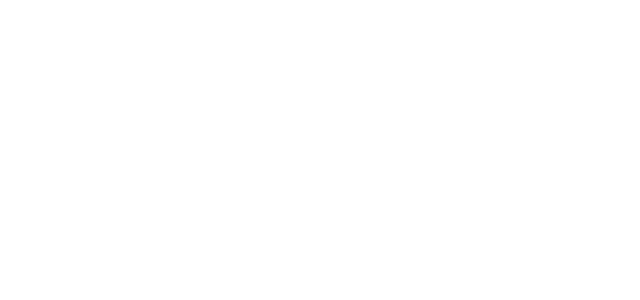
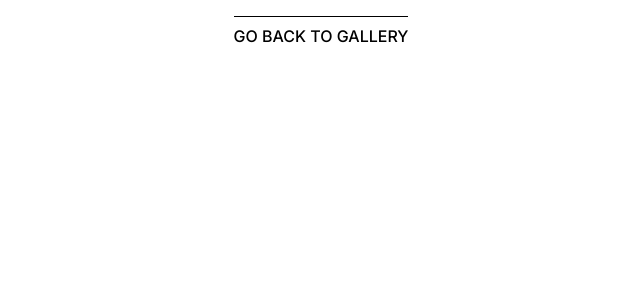
Before and after one commit to freekvermaas/showcase-portfolio, a Next.js app: page /Upendo in a window 1280 px wide. Shown: the top 300 px of the page, without its empty margins (319-959 px from the left). Built offline with nearby package versions, Linux system fonts and the light colour scheme.

Commit message:
header subpages bijna af

```diff
--- a/src/app/Upendo/page.jsx
+++ b/src/app/Upendo/page.jsx
@@ -1,6 +1,12 @@
+'use client';
+
+import React from 'react';
+import GalleryHeader from '../../components/GalleryHeader';
+
 export default function Upendo() {
-    return (
-      <div>
-      </div>
-    );
-  }
+  return (
+    <div>
+      <GalleryHeader/>
+    </div>
+  );
+}
--- /dev/null
+++ b/src/components/GalleryHeader.jsx
@@ -0,0 +1,43 @@
+import React from 'react';
+
+const GalleryHeader = () => {
+  const handleScrollToGallery = () => {
+    const gallerySection = document.getElementById("gallery");
+    if (gallerySection) {
+      gallerySection.scrollIntoView({
+        behavior: "smooth",
+        block: "start",
+        inline: "nearest",
+      });
+    }
+  };
+
+  return (
+    <header className="fixed top-0 left-0 w-full pt-4">
+      <nav className="flex justify-center items-center max-w-4xl mx-auto relative">
+        <div className="relative">
+          <div
+            className="absolute top-0 left-0 right-0 h-px bg-black"
+            style={{
+              width: 'calc(100% - 2rem)', // Adjust this value to match the button's padding
+              left: '1rem', // Half of the horizontal padding
+            }}
+            aria-hidden="true"
+          />
+          <button
+            onClick={handleScrollToGallery}
+            className="pt-2 px-4 text-black focus:outline-none"
+            style={{
+              fontWeight: 500,
+              fontFamily: "'Inter', sans-serif",
+            }}
+          >
+            GO BACK TO GALLERY
+          </button>
+        </div>
+      </nav>
+    </header>
+  );
+};
+
+export default GalleryHeader;
```
